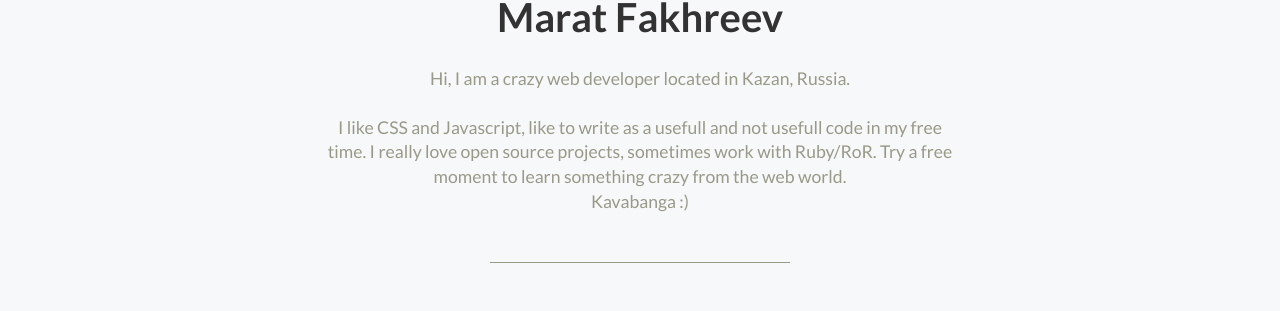
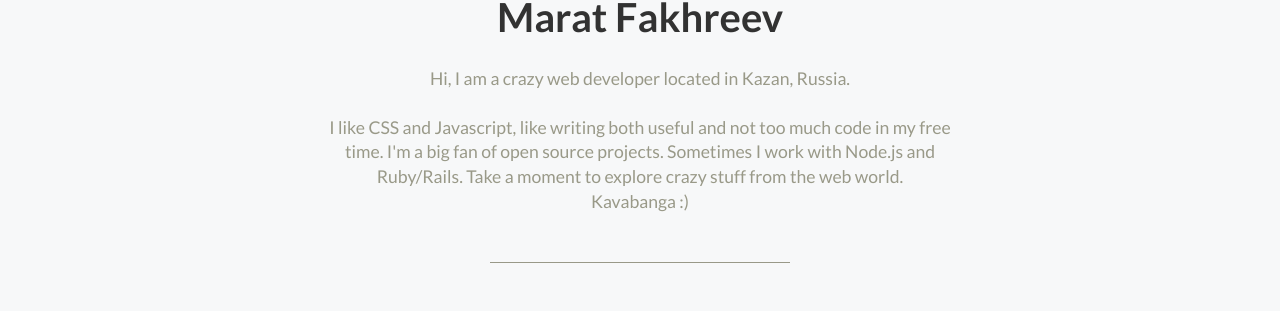
Before and after one commit to maratfakhreev/maratfakhreev.github.io, a Jekyll site: the page built from index.html, in a window 1280 px wide. Shown: the part 293-604 px from the top of the page. Built offline with Jekyll 4.4.1, drawn with Linux system fonts in a browser that asks for light colours; nearby versions of some CDN libraries; Markdown is read by kramdown in place of the engine named in the settings.

Commit message:
Update test about me

```diff
--- a/index.html
+++ b/index.html
@@ -7,7 +7,7 @@ layout: default
   <h3 class="about-me">
     Hi, I am a crazy web developer located in Kazan, Russia.
     <br/><br/>
-    I like CSS and Javascript, like to write as a usefull and not usefull code in my free time. I really love open source projects, sometimes work with Ruby/RoR. Try a free moment to learn something crazy from the web world.
+    I like CSS and Javascript, like writing both useful and not too much code in my free time. I'm a big fan of open source projects. Sometimes I work with Node.js and Ruby/Rails. Take a moment to explore crazy stuff from the web world.
     <br/>
     Kavabanga :)
   </h3>
```
